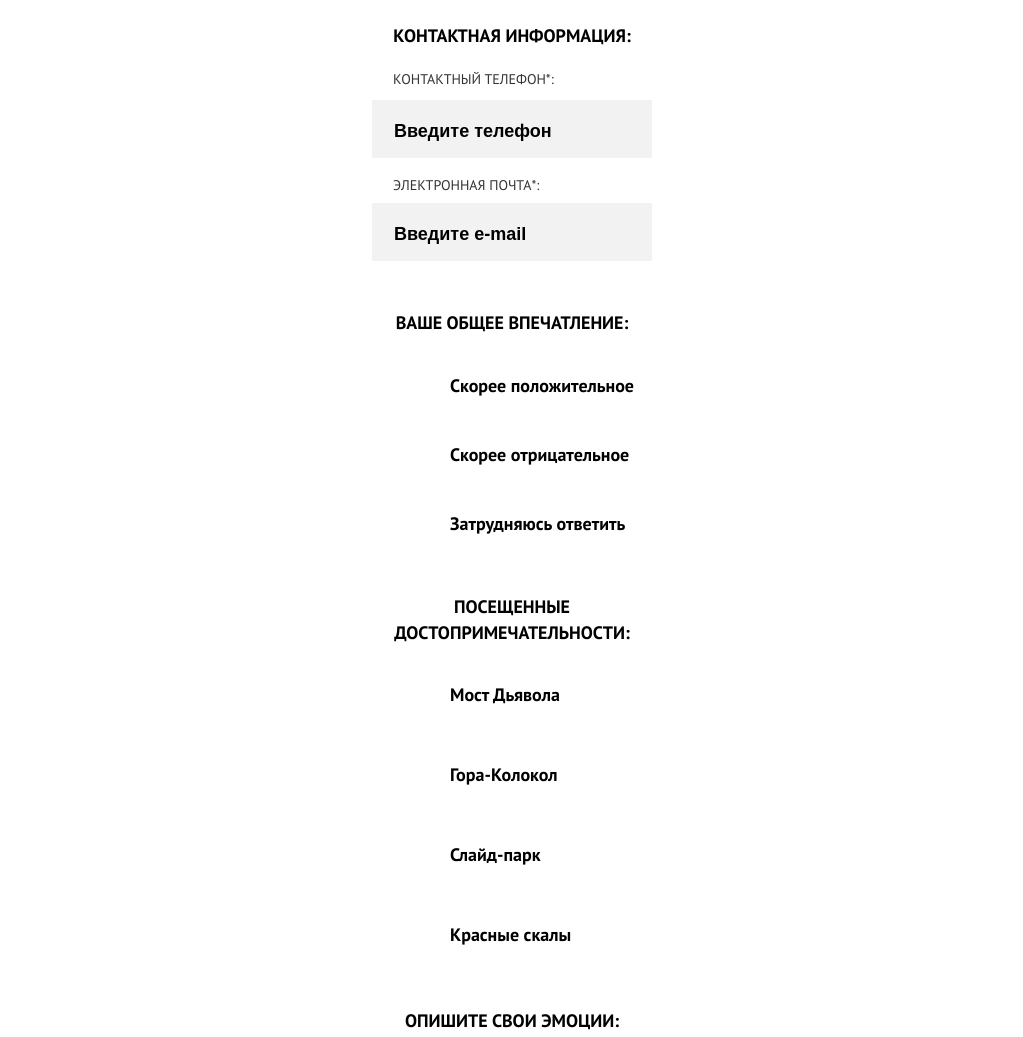
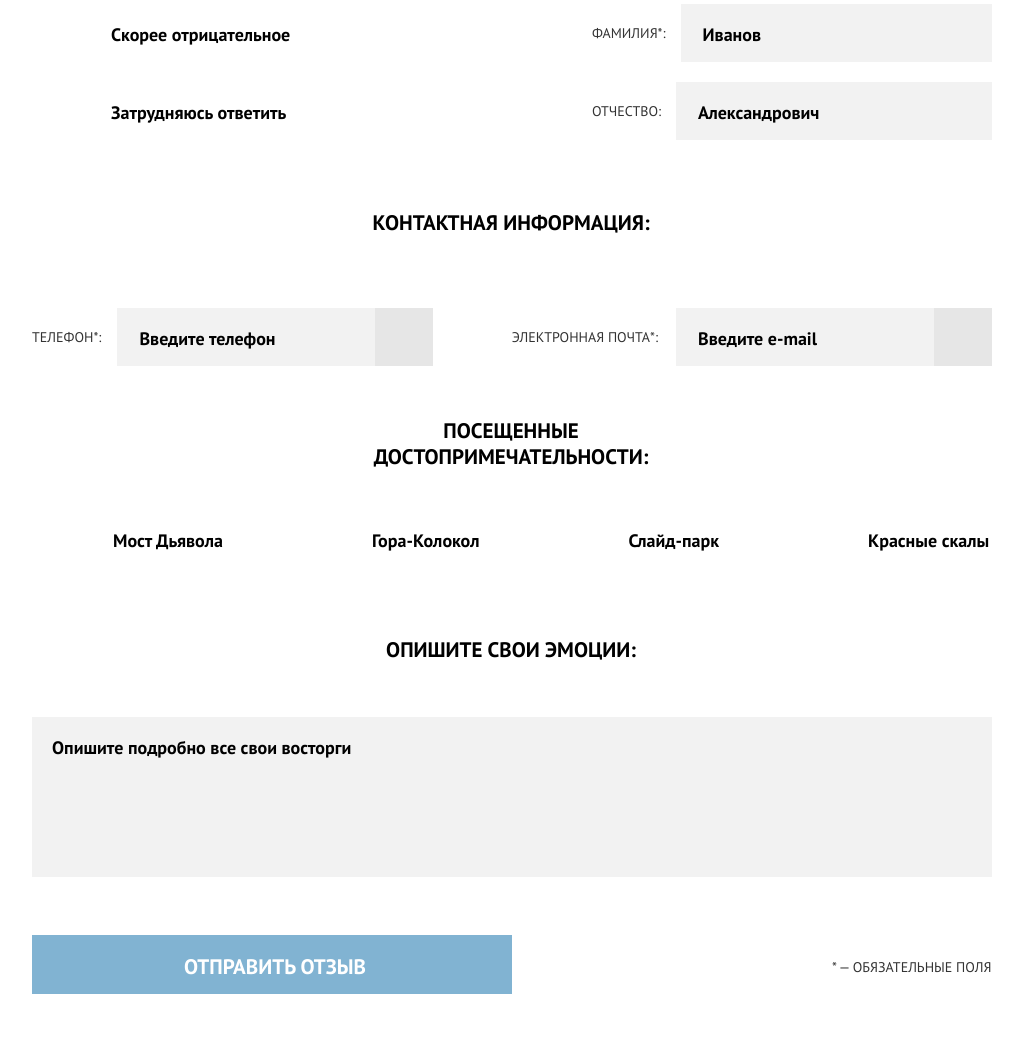
Before and after one commit to panteleevHub/1646641-sedona-22, a website: page source/form.html in a window 1280 px wide. Shown: the part 749-1786 px from the top of the page, without its empty margins (128-1151 px from the left). Drawn offline with nearby package versions, Linux system fonts and the light colour scheme; files that its build step writes are made by us from their sources.

Commit message:
Адаптивная сетка для страницы с формой

```diff
--- a/source/form.html
+++ b/source/form.html
@@ -2,26 +2,27 @@
 <html class="page" lang="ru">
   <head>
     <meta charset="utf-8">
+    <meta name="viewport" content="width=device-width, initial-scale=1">
     <title>HTML Academy: Седона</title>
     <link rel="stylesheet" href="css/style.css">
   </head>
   <body class="page-body">
     <div class="wrapper">
       <header class="page-header">
-        <nav class="main-nav">
+        <nav class="page-header__nav main-nav">
           <button class="main-nav__toggle" type="button" aria-label="Открыть меню"></button>
           <ul class="main-nav__list">
-            <li class="main-nav__item">
+            <li class="main-nav__item main-nav__item--main">
               <a class="main-nav__link" href="index.html">Главная</a>
             </li>
-            <li class="main-nav__item">
+            <li class="main-nav__item main-nav__item--photo">
               <a class="main-nav__link" href="photo.html">Фото и видео</a>
             </li>
-            <li class="main-nav__item">
+            <li class="main-nav__item main-nav__item--form">
               <a class="main-nav__link">Форма отзыва</a>
             </li>
-            <li class="main-nav__item">
-              <a class="main-nav__link" href="#" target="_blank">HTML academy</a>
+            <li class="main-nav__item main-nav__item--academy">
+              <a class="main-nav__link main-nav__link--academy" href="#" target="_blank">HTML academy</a>
             </li>
           </ul>
         </nav>
@@ -30,7 +31,7 @@
         </a>
         <section class="intro intro--inner">
           <h2 class="visually-hidden">Введение</h2>
-          <img class="image intro__image" src="img/sedona.svg" width="229" height="39" alt="Седона">
+          <img class="image intro__image intro__image--inner" src="img/sedona.svg" width="229" height="39" alt="Седона">
         </section>
       </header>
       <main class="page-main">
@@ -41,7 +42,7 @@
         </div>
         <form class="feedback" method="post" action="https://echo.htmlacademy.ru">
           <fieldset class="feedback__fieldset feedback__fieldset--name">
-            <legend class="feedback__fieldset-title">Представьтесь:</legend>
+            <legend class="feedback__fieldset-title feedback__fieldset-title--name">Представьтесь:</legend>
             <ul class="feedback__initials-list">
               <li class="feedback__initials-item">
                 <label class="feedback__initials-label" for="feedback-name">Имя*:</label>
@@ -58,9 +59,9 @@
             </ul>
           </fieldset>
           <fieldset class="feedback__fieldset feedback__fieldset--contacts">
-            <legend class="feedback__fieldset-title">Контактная информация:</legend>
+            <legend class="feedback__fieldset-title feedback__fieldset-title--contacts">Контактная информация:</legend>
             <div class="feedback__contacts feedback__contacts--phone">
-              <label class="feedback__contacts-label" for="feedback-phone">Контактный телефон*:</label>
+              <label class="feedback__contacts-label feedback__contacts-label--phone" for="feedback-phone"><span class="feedback__contacts-span">Контактный </span>телефон*:</label>
               <input class="feedback__contacts-input" type="tel" name="phone" id="feedback-phone" placeholder="Введите телефон" required>
             </div>
             <div class="feedback__contacts feedback__contacts--email">
@@ -69,7 +70,7 @@
             </div>
           </fieldset>
           <fieldset class="feedback__fieldset feedback__fieldset--impressions">
-            <legend class="feedback__fieldset-title">Ваше общее впечатление:</legend>
+            <legend class="feedback__fieldset-title feedback__fieldset-title--impressions">Ваше общее впечатление:</legend>
             <ul class="feedback__impressions">
               <li class="feedback__impression">
                 <input class="visually-hidden" type="radio" name="impression" value="positive" id="positive-impression" checked>
@@ -86,7 +87,7 @@
             </ul>
           </fieldset>
           <fieldset class="feedback__fieldset feedback__fieldset--attractions">
-            <legend class="feedback__fieldset-title">Посещенные достопримечательности:</legend>
+            <legend class="feedback__fieldset-title feedback__fieldset-title--attractions">Посещенные достопримечательности:</legend>
             <ul class="feedback__attractions">
               <li class="feedback__attraction">
                 <input class="visually-hidden" type="checkbox" name="devil-bridge" id="attraction-devil-bridge" checked>
@@ -107,10 +108,11 @@
             </ul>
           </fieldset>
           <fieldset class="feedback__fieldset feedback__fieldset--comment">
-            <legend class="feedback__fieldset-title">Опишите свои эмоции:</legend>
+            <legend class="feedback__fieldset-title feedback__fieldset-title--comment">Опишите свои эмоции:</legend>
             <textarea class="feedback__comment" placeholder="Опишите подробно все свои восторги"></textarea>
           </fieldset>
           <button class="feedback__submit button" type="submit">Отправить отзыв</button>
+          <p class="feedback__footnote">* — обязательные поля</p>
         </form>
       </main>
       <footer class="page-footer">
--- a/source/sass/blocks/feedback.scss
+++ b/source/sass/blocks/feedback.scss
@@ -2,6 +2,19 @@
   width: 280px;
   margin: 0 auto;
   padding-bottom: 38px;
+
+  @media (min-width: $tablet-width) {
+    width: 648px;
+    display: grid;
+    grid-template-columns: repeat(2, 1fr);
+    grid-template-rows: repeat(auto-fill, auto);
+    padding-bottom: 60px;
+  }
+
+  @media (min-width: $desktop-width) {
+    width: 960px;
+    padding-bottom: 66px;
+  }
 }
 
 .feedback__fieldset {
@@ -13,41 +26,65 @@
 .feedback__fieldset--name {
   padding-bottom: 26px;
 
-  .feedback__fieldset-title {
-    margin-bottom: 19px;
+  @media (min-width: $tablet-width) {
+    padding-left: 58px;
+  }
+
+  @media (min-width: $desktop-width) {
+    padding-left: 80px;
   }
 }
 
 .feedback__fieldset--contacts {
   padding-bottom: 29px;
 
-  .feedback__fieldset-title {
-    margin-bottom: 17px;
+  @media (min-width: $tablet-width) {
+    grid-column: 1 / -1;
+    padding-bottom: 52px;
+  }
+
+  @media (min-width: $desktop-width) {
+    display: flex;
+    justify-content: space-between;
   }
 }
 
 .feedback__fieldset--impressions {
   padding-bottom: 42px;
 
-  .feedback__fieldset-title {
-    margin-bottom: 37px;
+  @media (min-width: $tablet-width) {
+    order: -1;
+    padding-bottom: 86px;
+  }
+
+  @media (min-width: $tablet-width) {
+    padding-bottom: 84px;
   }
 }
 
 .feedback__fieldset--attractions {
   padding-bottom: 40px;
 
-  .feedback__fieldset-title {
-    padding-top: 15px;
-    margin-bottom: 36px;
+  @media (min-width: $tablet-width) {
+    grid-column: 1 / -1;
+    padding-bottom: 22px;
+    padding-left: 97px;
+    padding-right: 92px;
+  }
+
+  @media (min-width: $desktop-width) {
+    padding-bottom: 53px;
+    padding-left: 0;
+    padding-right: 0;
   }
 }
 
 .feedback__fieldset--comment {
   margin-bottom: 51px;
 
-  .feedback__fieldset-title {
-    margin-bottom: 15px;
+  @media (min-width: $tablet-width) {
+    grid-column: 1 / -1;
+    margin-bottom: 58px;
   }
 }
 
@@ -58,6 +95,73 @@
   color: $black;
   text-align: center;
   padding-top: 20px;
+  padding-left: 0;
+
+  @media (min-width: $tablet-width) {
+    font-size: 21px;
+    padding-top: 0;
+  }
+}
+
+.feedback__fieldset-title--name {
+  margin-bottom: 19px;
+
+  @media (min-width: $tablet-width) {
+    text-align: left;
+    margin-bottom: 55px;
+  }
+}
+
+.feedback__fieldset-title--contacts {
+  margin-bottom: 17px;
+
+  @media (min-width: $tablet-width) {
+    margin-bottom: 19px;
+  }
+
+  @media (min-width: $desktop-width) {
+    margin-bottom: 72px;
+  }
+}
+
+.feedback__fieldset-title--impressions {
+  margin-bottom: 37px;
+
+  @media (min-width: $tablet-width) {
+    text-align: left;
+    margin-bottom: 73px;
+  }
+
+  @media (min-width: $desktop-width) {
+    padding-left: 80px;
+  }
+}
+
+.feedback__fieldset-title--attractions {
+  padding-top: 15px;
+  margin-bottom: 36px;
+
+  @media (min-width: $tablet-width) {
+    width: 310px;
+    padding-top: 0;
+    margin-bottom: 60px;
+  }
+
+  @media (min-width: $desktop-width) {
+    margin-bottom: 58px;
+  }
+}
+
+.feedback__fieldset-title--comment {
+  margin-bottom: 15px;
+
+  @media (min-width: $tablet-width) {
+    margin-bottom: 55px;
+  }
+
+  @media (min-width: $desktop-width) {
+    margin-bottom: 54px;
+  }
 }
 
 .feedback__initials-list {
@@ -76,11 +180,51 @@
   }
 }
 
+.feedback__contacts {
+  padding-right: 58px;
+  position: relative;
+
+  @media (min-width: $desktop-width) {
+    display: flex;
+    align-items: center;
+  }
+}
+
+.feedback__contacts::after {
+  content: "";
+  position: absolute;
+  top: 0;
+  right: 0;
+  width: 58px;
+  height: 58px;
+  background-color: $vivid-gray;
+}
+
 .feedback__contacts--phone {
   margin-bottom: 14px;
 
-  .feedback__contacts-label {
-    margin-bottom: 8px;
+  @media (min-width: $tablet-width) {
+    margin-bottom: 25px;
+  }
+
+  @media (min-width: $desktop-width) {
+    margin-bottom: 0;
+  }
+}
+
+.feedback__contacts--phone::after {
+  top: 34px;
+
+  @media (min-width: $desktop-width) {
+    top: 0;
+  }
+}
+
+.feedback__contacts--email::after {
+  top: 31px;
+
+  @media (min-width: $desktop-width) {
+    top: 0;
   }
 }
 
@@ -90,17 +234,40 @@
 }
 
 .feedback__initials-label {
-  margin-right: 13px;
+  margin-right: 15px;
 }
 
 .feedback__contacts-label {
   display: block;
   padding-left: 21px;
   margin-bottom: 5px;
+
+  @media (min-width: $desktop-width) {
+    max-width: 170px;
+    margin-bottom: 0;
+    margin-right: 18px;
+    padding-left: 0;
+  }
+}
+
+.feedback__contacts-label--phone {
+  margin-bottom: 8px;
+
+  @media (min-width: $desktop-width) {
+    margin-bottom: 0;
+    margin-right: 16px;
+  }
+}
+
+.feedback__contacts-span {
+  @media (min-width: $desktop-width) {
+    display: none;
+  }
 }
 
 .feedback__initials-input,
 .feedback__contacts-input {
+  font-family: inherit;
   font-size: 18px;
   font-weight: bold;
   line-height: 26px;
@@ -114,16 +281,20 @@
 }
 
 .feedback__initials-input {
-  width: 192px;
-  flex-grow: 1;
+  width: 100%;
 }
 
 .feedback__contacts-input {
   width: 100%;
+
+  @media (min-width: $desktop-width) {
+    width: 258px;
+  }
 }
 
 .feedback__initials-input::placeholder,
 .feedback__contacts-input::placeholder {
+  font-family: inherit;
   font-size: 18px;
   font-weight: bold;
   line-height: 26px;
@@ -143,12 +314,33 @@
   &:last-child {
     margin-bottom: 0;
   }
+
+  @media (min-width: $tablet-width) {
+    margin-bottom: 52px;
+    padding-left: 75px;
+  }
+
+  @media (min-width: $desktop-width) {
+    padding-left: 79px;
+  }
 }
 
 .feedback__attractions {
   margin: 0;
   padding: 0;
   list-style: none;
+
+  @media (min-width: $tablet-width) {
+    display: grid;
+    grid-template-columns: repeat(2, 1fr);
+    column-gap: 58px;
+  }
+
+  @media (min-width: $desktop-width) {
+    display: flex;
+    flex-wrap: wrap;
+    column-gap: 0;
+  }
 }
 
 .feedback__attraction {
@@ -157,6 +349,17 @@
 
   &:last-child {
     margin-bottom: 0;
+    margin-right: 0;
+  }
+
+  @media (min-width: $tablet-width) {
+    margin-bottom: 62px;
+  }
+
+  @media (min-width: $desktop-width) {
+    margin-bottom: 30px;
+    margin-right: 68px;
+    padding-left: 81px;
   }
 }
 
@@ -174,27 +377,58 @@
   display: block;
   width: 100%;
   min-height: 160px;
+  font-family: inherit;
   font-size: 18px;
   font-weight: bold;
   line-height: 26px;
   background-color: $bright-gray;
   color: $black;
   padding-top: 13px;
-  padding-left: 31px;
+  padding-left: 20px;
   border: none;
   outline: none;
   resize: none;
 
   &::placeholder {
+    font-family: inherit;
     font-size: 18px;
     font-weight: bold;
     line-height: 26px;
     color: $black;
   }
+
+  @media (min-width: $tablet-width) {
+    padding-top: 18px;
+  }
 }
 
 .feedback__submit {
-  width: 280px;
+  width: 100%;
   padding-top: 18px;
   padding-bottom: 14px;
+
+  @media (min-width: $tablet-width) {
+    width: 324px;
+    padding-right: 19px;
+  }
+
+  @media (min-width: $desktop-width) {
+    width: 480px;
+    padding-right: 0;
+  }
 }
+
+.feedback__footnote {
+  display: none;
+  line-height: 26px;
+
+  @media (min-width: $tablet-width) {
+    display: block;
+    padding-left: 164px;
+    padding-top: 5px;
+  }
+
+  @media (min-width: $desktop-width) {
+    padding-left: 320px;
+  }
+}
```
Also changed, not shown: source/sass/blocks/failure-popup.scss (+22 -0 lines), source/sass/blocks/response-text.scss (+19 -1 lines), source/sass/blocks/success-popup.scss (+24 -1 lines).
